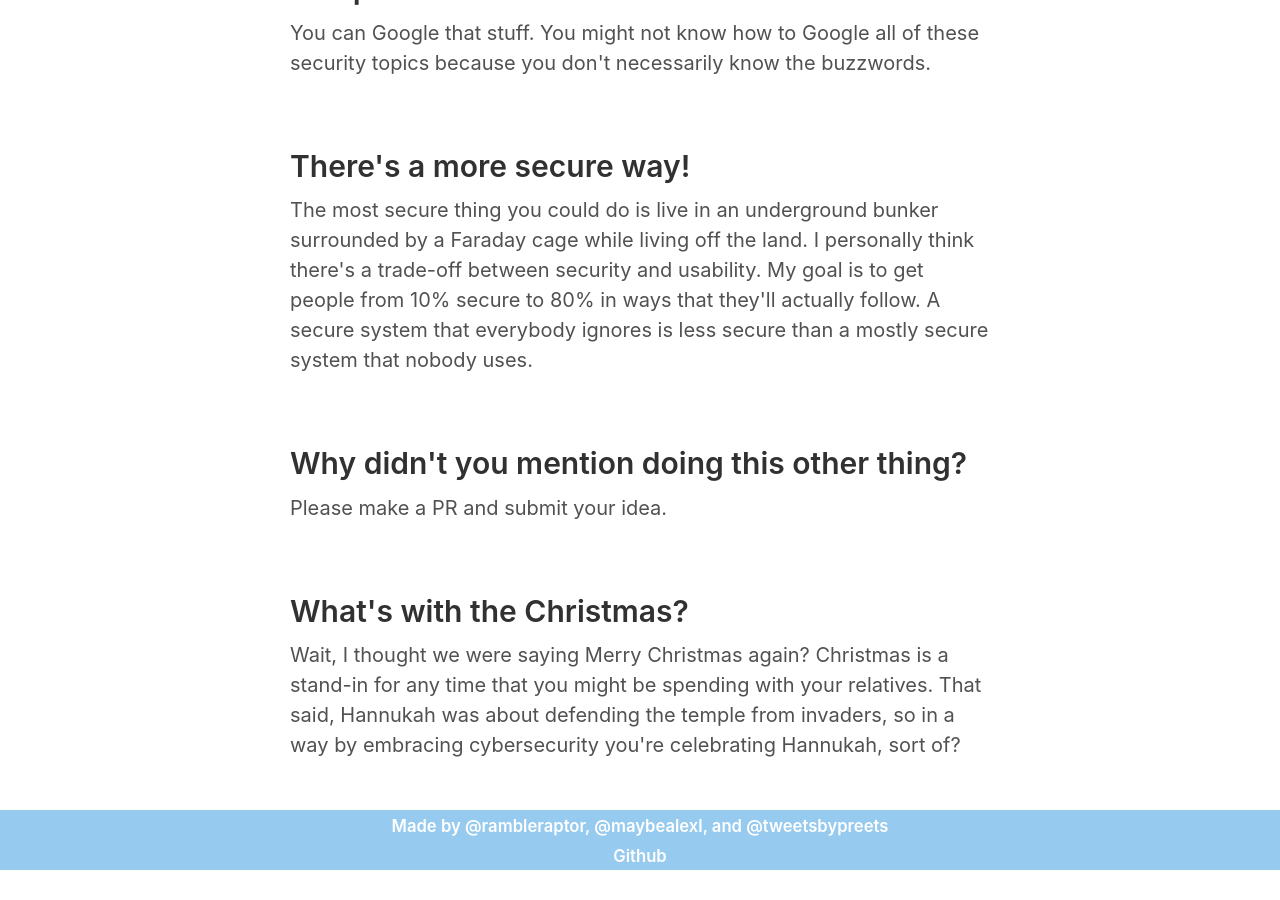
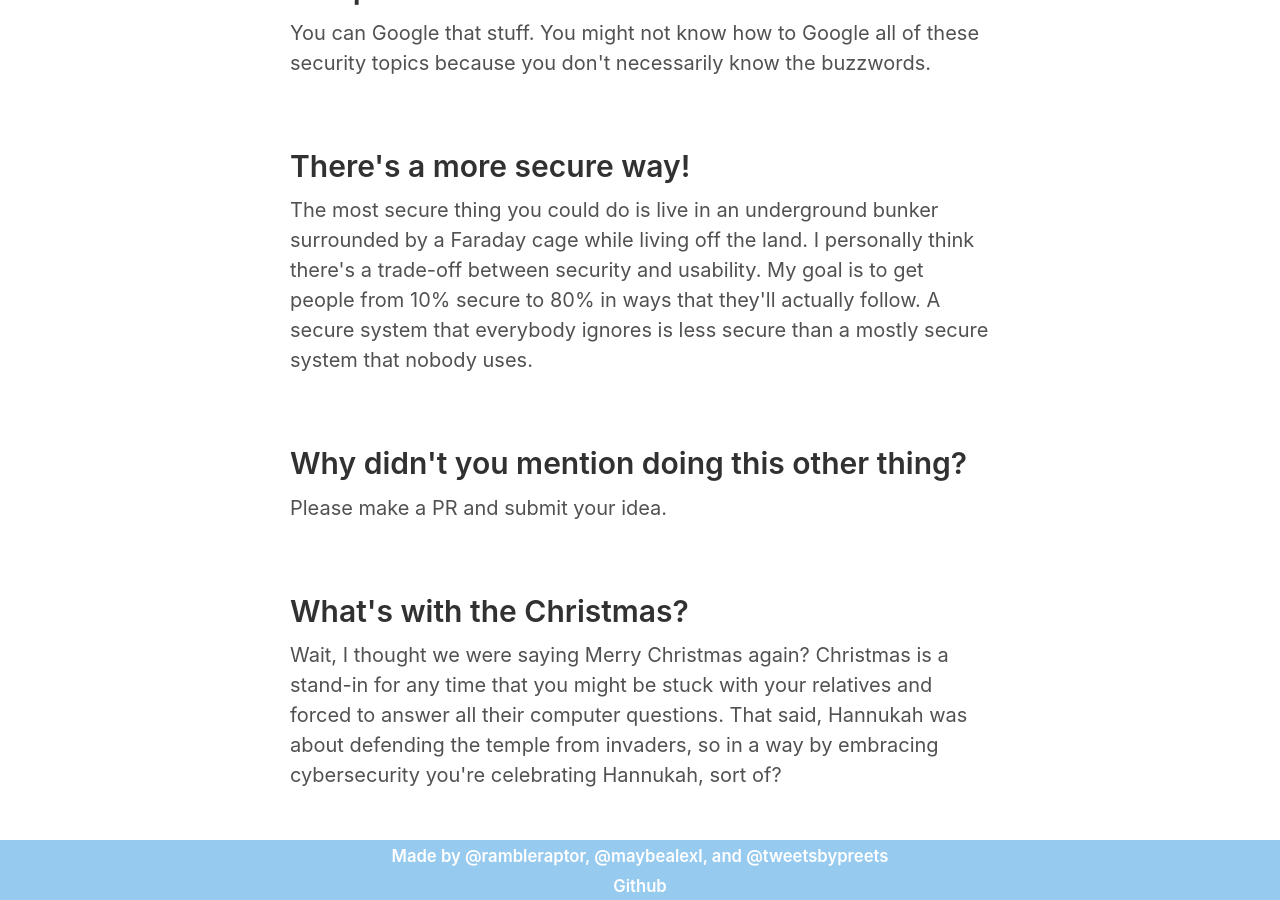
Before and after one commit to rambleraptor/christmastechsupport, a Jekyll site: the page built from index.md, in a window 1280 px wide and 900 px high, scrolled down 2666 px. Built offline with Jekyll 4.4.1, drawn with Linux system fonts in a browser that asks for light colours; before the commit the page ends 3536 px from its top, so only the background shows below that.

Commit message:
another better christmas answer

```diff
--- a/_data/faqs.yml
+++ b/_data/faqs.yml
@@ -23,6 +23,7 @@
 - question: What's with the Christmas?
   answer: |
     Wait, I thought we were saying Merry Christmas again? Christmas is a
-    stand-in for any time that you might be spending with your relatives. That
-    said, Hannukah was about defending the temple from invaders, so in a way by
-    embracing cybersecurity you're celebrating Hannukah, sort of?
+    stand-in for any time that you might be stuck with your relatives and
+    forced to answer all their computer questions. That said, Hannukah was
+    about defending the temple from invaders, so in a way by embracing
+    cybersecurity you're celebrating Hannukah, sort of?
```
